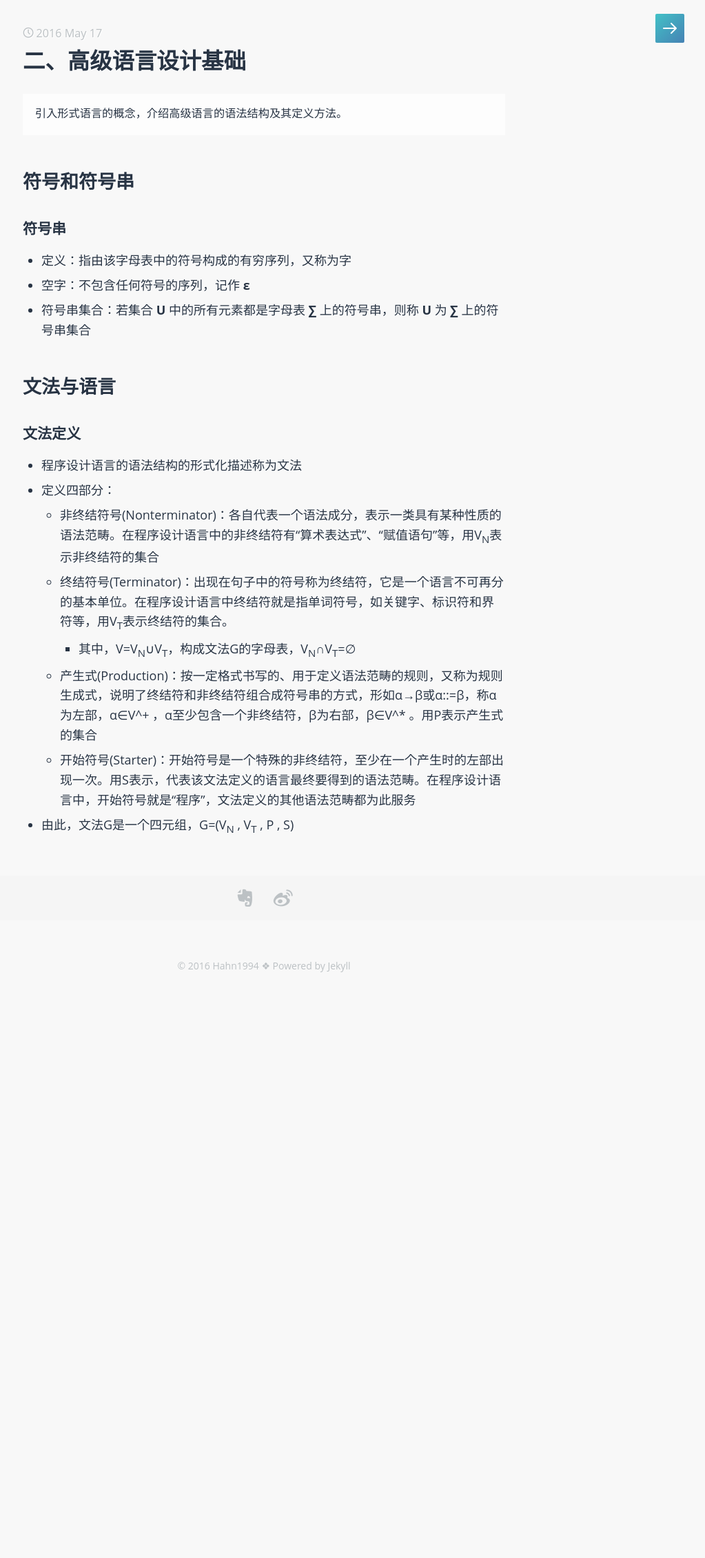
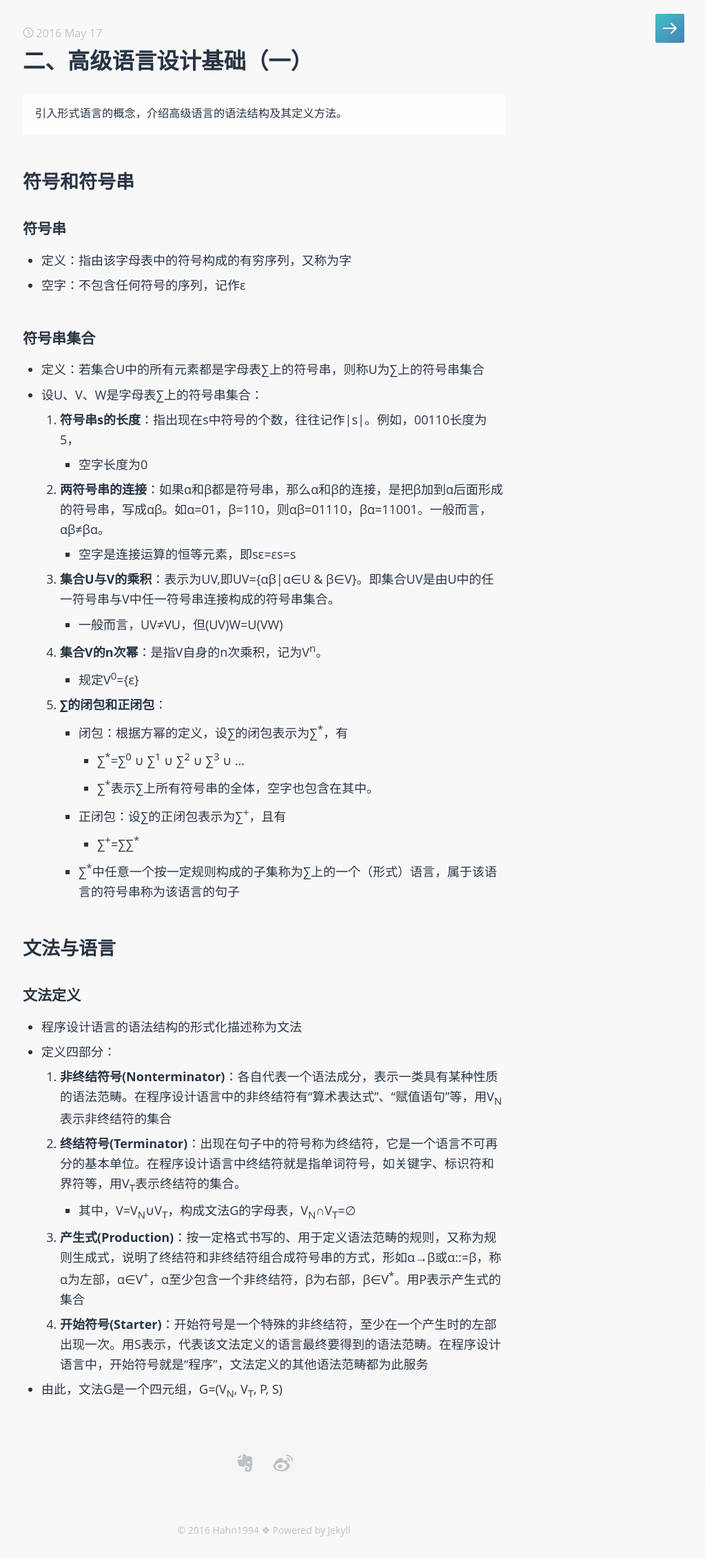
Before and after one commit to hahn1994/hahn1994.github.io, a Jekyll site: the page built from _posts/2016-05-17-compiler2.md, in a window 1280 px wide. Shown: the whole page at 69% size, without its empty margins (257-1280 px from the left). Built offline with Jekyll 4.4.1, drawn with Linux system fonts in a browser that asks for light colours; comment, search, counter and statistics services are not loaded.

Commit message:
Update a post Add a new post

```diff
--- a/_posts/2016-05-17-compiler2.md
+++ b/_posts/2016-05-17-compiler2.md
@@ -1,6 +1,6 @@
 ---
 layout:     post
-title:      二、高级语言设计基础
+title:      二、高级语言设计基础（一）
 date:       2016 May 17 20:16:30
 categories: 编译原理
 ---
@@ -12,8 +12,27 @@ categories: 编译原理
 ### 符号串
 
 - 定义：指由该字母表中的符号构成的有穷序列，又称为字
-- 空字：不包含任何符号的序列，记作 **ε**
-- 符号串集合：若集合 **U** 中的所有元素都是字母表 **∑** 上的符号串，则称 **U** 为 **∑** 上的符号串集合
+- 空字：不包含任何符号的序列，记作ε
+
+### 符号串集合
+
+- 定义：若集合U中的所有元素都是字母表∑上的符号串，则称U为∑上的符号串集合
+- 设U、V、W是字母表∑上的符号串集合：
+    1. **符号串s的长度**：指出现在s中符号的个数，往往记作\|s\|。例如，00110长度为5，
+       - 空字长度为0
+    2. **两符号串的连接**：如果α和β都是符号串，那么α和β的连接，是把β加到α后面形成的符号串，写成αβ。如α=01，β=110，则αβ=01110，βα=11001。一般而言，αβ≠βα。
+       - 空字是连接运算的恒等元素，即sε=εs=s
+    3. **集合U与V的乘积**：表示为UV,即UV={αβ\|α∈U & β∈V}。即集合UV是由U中的任一符号串与V中任一符号串连接构成的符号串集合。
+       - 一般而言，UV≠VU，但(UV)W=U(VW)
+    4. **集合V的n次幂**：是指V自身的n次乘积，记为V<sup>n</sup>。
+       - 规定V<sup>0</sup>={ε}
+    5. **∑的闭包和正闭包**：
+       - 闭包：根据方幂的定义，设∑的闭包表示为∑<sup>*</sup>，有
+           - ∑<sup>*</sup>=∑<sup>0</sup> ∪ ∑<sup>1</sup> ∪ ∑<sup>2</sup> ∪ ∑<sup>3</sup> ∪ …
+           - ∑<sup>*</sup>表示∑上所有符号串的全体，空字也包含在其中。
+       - 正闭包：设∑的正闭包表示为∑<sup>+</sup>，且有
+           - ∑<sup>+</sup>=∑∑<sup>*</sup>
+       - ∑<sup>*</sup>中任意一个按一定规则构成的子集称为∑上的一个（形式）语言，属于该语言的符号串称为该语言的句子
 
 ## 文法与语言
 
@@ -21,9 +40,9 @@ categories: 编译原理
 
 - 程序设计语言的语法结构的形式化描述称为文法
 - 定义四部分：
-    - 非终结符号(Nonterminator)：各自代表一个语法成分，表示一类具有某种性质的语法范畴。在程序设计语言中的非终结符有“算术表达式”、“赋值语句”等，用V<sub>N</sub>表示非终结符的集合
-    - 终结符号(Terminator)：出现在句子中的符号称为终结符，它是一个语言不可再分的基本单位。在程序设计语言中终结符就是指单词符号，如关键字、标识符和界符等，用V<sub>T</sub>表示终结符的集合。
+     1. **非终结符号(Nonterminator)**：各自代表一个语法成分，表示一类具有某种性质的语法范畴。在程序设计语言中的非终结符有“算术表达式”、“赋值语句”等，用V<sub>N</sub>表示非终结符的集合
+     2. **终结符号(Terminator)**：出现在句子中的符号称为终结符，它是一个语言不可再分的基本单位。在程序设计语言中终结符就是指单词符号，如关键字、标识符和界符等，用V<sub>T</sub>表示终结符的集合。
         - 其中，V=V<sub>N</sub>∪V<sub>T</sub>，构成文法G的字母表，V<sub>N</sub>∩V<sub>T</sub>=∅
-    - 产生式(Production)：按一定格式书写的、用于定义语法范畴的规则，又称为规则生成式，说明了终结符和非终结符组合成符号串的方式，形如α→β或α::=β，称α为左部，α∈V^+ ，α至少包含一个非终结符，β为右部，β∈V^* 。用P表示产生式的集合
-    - 开始符号(Starter)：开始符号是一个特殊的非终结符，至少在一个产生时的左部出现一次。用S表示，代表该文法定义的语言最终要得到的语法范畴。在程序设计语言中，开始符号就是“程序”，文法定义的其他语法范畴都为此服务
-- 由此，文法G是一个四元组，G=(V<sub>N</sub> , V<sub>T</sub> , P , S)
+     3. **产生式(Production)**：按一定格式书写的、用于定义语法范畴的规则，又称为规则生成式，说明了终结符和非终结符组合成符号串的方式，形如α→β或α::=β，称α为左部，α∈V<sup>+</sup>，α至少包含一个非终结符，β为右部，β∈V<sup>*</sup>。用P表示产生式的集合
+     4. **开始符号(Starter)**：开始符号是一个特殊的非终结符，至少在一个产生时的左部出现一次。用S表示，代表该文法定义的语言最终要得到的语法范畴。在程序设计语言中，开始符号就是“程序”，文法定义的其他语法范畴都为此服务
+- 由此，文法G是一个四元组，G=(V<sub>N</sub>, V<sub>T</sub>, P, S)
```
Also changed, not shown: _posts/2016-05-17-dell7537-hackintosh.md (added, +284 -0 lines).
